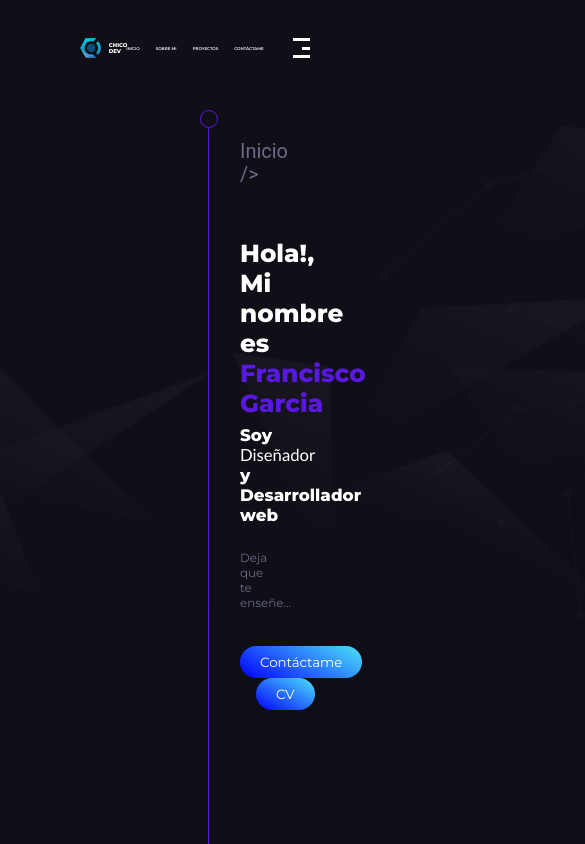
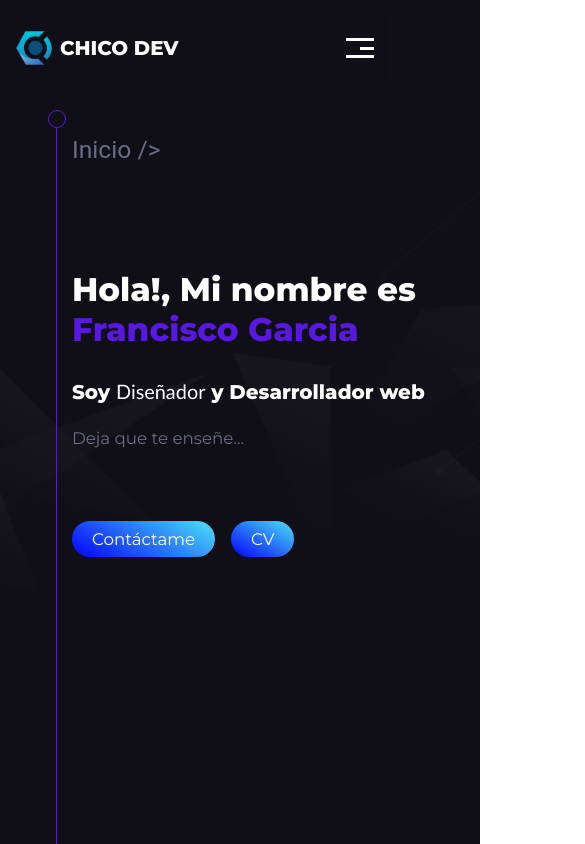
Before and after one commit to francisco-JGC/PortafolioV2, a React (Vite) app: page / in a window 390 px wide. Shown: the top 844 px of the page, 585 px wide, since content can reach past the window. Built offline with nearby package versions, Linux system fonts and the light colour scheme.

Commit message:
feat: responsive designe to home page (start)

```diff
--- a/src/components/Header/index.scss
+++ b/src/components/Header/index.scss
@@ -65,3 +65,33 @@
 .header-container--hide {
   transform: translateY(-100%);
 }
+
+// RESPONSIVE
+@media (max-width: 768px) {
+  .header-container {
+    padding: 1.5em 1em;
+    width: 100%;
+    .logo-container {
+      width: 50%;
+
+      img {
+        width: calc(2rem + 1vw);
+      }
+
+      span {
+        font-size: calc(1rem + 1vw);
+      }
+    }
+    .bar-menu-container {
+      .content {
+        width: calc(1.5rem + 1vw);
+        .bar-menu__line {
+          height: 3px;
+        }
+      }
+    }
+    nav {
+      display: none;
+    }
+  }
+}
--- a/src/components/Layout/index.scss
+++ b/src/components/Layout/index.scss
@@ -38,3 +38,16 @@
     }
   }
 }
+
+// responsive
+@media (max-width: 768px) {
+  .layout {
+    &::after {
+      left: 3.5em;
+    }
+
+    &::before {
+      left: 3em;
+    }
+  }
+}
--- a/src/components/Navigation/index.scss
+++ b/src/components/Navigation/index.scss
@@ -32,3 +32,11 @@
     }
   }
 }
+
+@media (max-width: 768px) {
+  .navigation-container {
+    .navigation-list {
+      display: none;
+    }
+  }
+}
--- a/src/pages/contact/components/Social/index.scss
+++ b/src/pages/contact/components/Social/index.scss
@@ -18,9 +18,9 @@
 
     div {
       // grid responsive
-      display: grid;
-      max-width: 700px;
-      grid-template-columns: repeat(auto-fit, minmax(200px, 1fr));
+      display: flex;
+      flex-wrap: wrap;
+
       grid-gap: 1em;
       margin-top: 1em;
 
@@ -29,6 +29,8 @@
       }
 
       a {
+        display: inline-block;
+        width: 200px;
         color: #5918df;
         text-decoration: none;
         font-size: calc(0.5rem + 1vw);
@@ -42,3 +44,9 @@
     }
   }
 }
+
+@media (max-width: 768px) {
+  .social {
+    width: auto;
+  }
+}
--- a/src/pages/home/components/Profile/index.jsx
+++ b/src/pages/home/components/Profile/index.jsx
@@ -59,7 +59,9 @@ export const Profile = () => {
           transition={variantButton.transition}
         >
           <a to="#contact">
-            <Button>Contáctame</Button>
+            <Button>
+              <span>Contáctame</span>
+            </Button>
           </a>
         </motion.span>
 
@@ -79,7 +81,9 @@ export const Profile = () => {
             delay: variantButton.transition.delay + 0.4
           }}
         >
-          <Button>CV</Button>
+          <Button>
+            <span>CV</span>
+          </Button>
         </motion.a>
       </div>
     </div>
--- a/src/pages/home/components/Profile/index.scss
+++ b/src/pages/home/components/Profile/index.scss
@@ -82,3 +82,48 @@
     }
   }
 }
+
+@media (max-width: 768px) {
+  .profile {
+    padding: 1em 0;
+    gap: 1em;
+    margin-left: 4.5em;
+    width: 100%;
+
+    small {
+      font-size: calc(1.3rem + 1vw);
+    }
+
+    &__data {
+      gap: 0.5em;
+      margin-top: 3em;
+
+      &__name {
+        font-size: calc(1.8rem + 1vw);
+
+        p {
+          span:nth-child(2) {
+            margin-top: 1em;
+            font-size: calc(1rem + 1vw);
+          }
+        }
+      }
+
+      &__ocupation {
+        font-size: calc(0.8rem + 1vw);
+      }
+    }
+
+    &__contact {
+      margin-top: 10em;
+      span {
+        font-size: calc(0.8rem + 1vw);
+      }
+
+      .contact,
+      .CV {
+        padding: 0.5em 0.5em;
+      }
+    }
+  }
+}
--- a/src/pages/home/container/index.jsx
+++ b/src/pages/home/container/index.jsx
@@ -7,7 +7,6 @@ export const HomePage = () => {
     <div className="home-page" id="start">
       <div className="home-page">
         <Profile />
-        <div className="my-info-container"></div>
       </div>
     </div>
   )
--- a/src/pages/home/container/index.scss
+++ b/src/pages/home/container/index.scss
@@ -13,3 +13,13 @@
   width: 70%;
   align-self: center;
 }
+
+@media (max-width: 768px) {
+  .home-page {
+    padding: 0;
+  }
+
+  .my-info-container {
+    width: 100%;
+  }
+}
```
